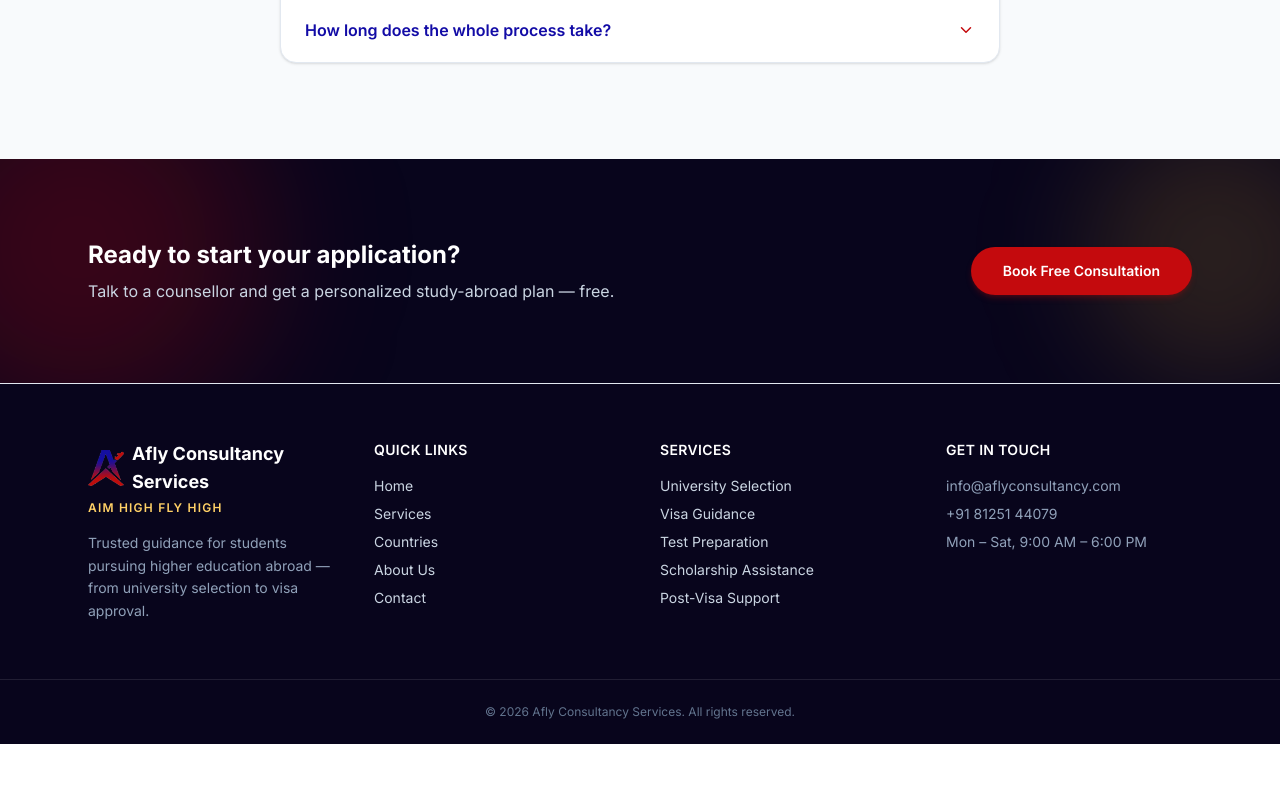
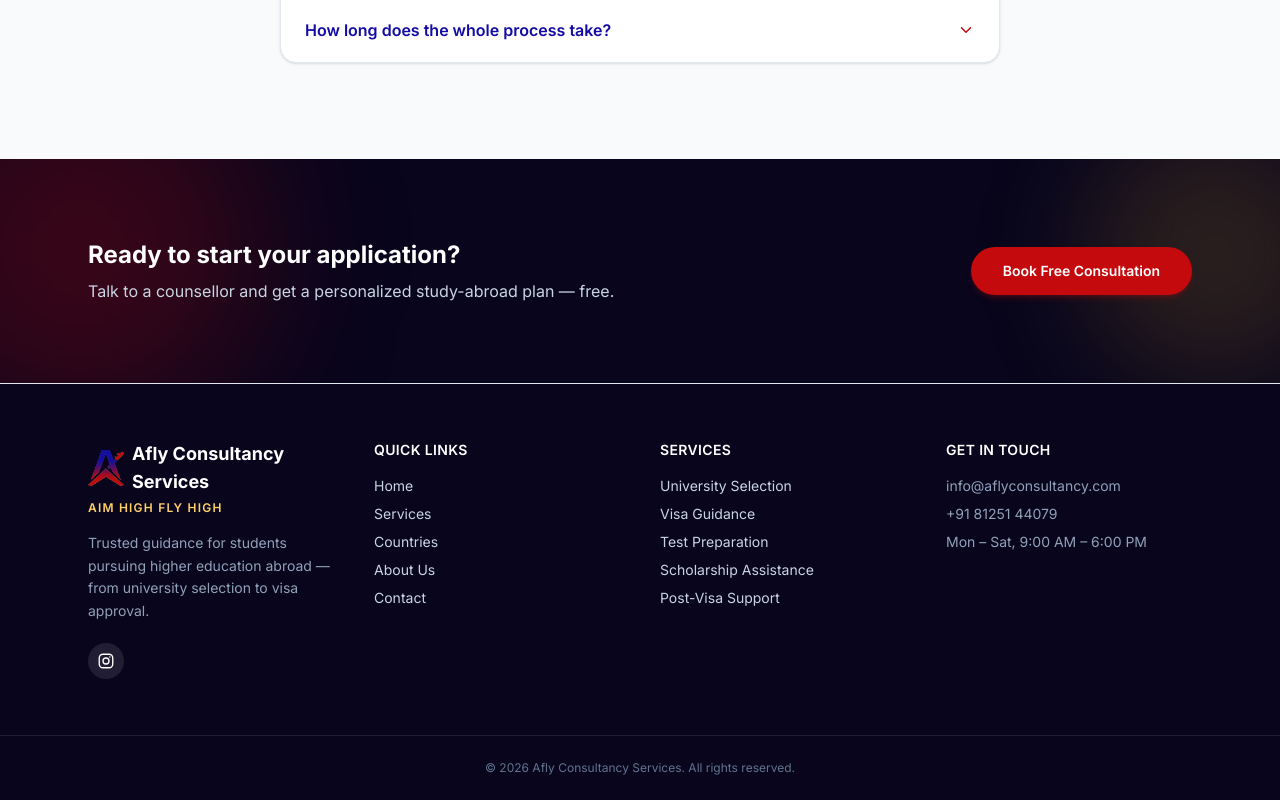
Before and after one commit to rahul197596/aflyconsultancy, a Next.js app: page / in a window 1280 px wide. Shown: the part 4628-5428 px from the top of the page. Before the commit the page ends 5372 px from the top, so only its background shows below. Built offline with nearby package versions, Linux system fonts and the light colour scheme.

Commit message:
Add Instagram link to footer

```diff
--- a/src/components/Footer.tsx
+++ b/src/components/Footer.tsx
@@ -16,6 +16,19 @@ export default function Footer() {
             Trusted guidance for students pursuing higher education abroad —
             from university selection to visa approval.
           </p>
+          <a
+            href="https://www.instagram.com/aflyconsultancy/"
+            target="_blank"
+            rel="noopener noreferrer"
+            aria-label="Afly Consultancy Services on Instagram"
+            className="mt-5 flex h-9 w-9 items-center justify-center rounded-full bg-white/10 text-white transition-colors hover:bg-gold hover:text-ink"
+          >
+            <svg width="18" height="18" viewBox="0 0 24 24" fill="none" stroke="currentColor" strokeWidth="1.8">
+              <rect x="3" y="3" width="18" height="18" rx="5" />
+              <circle cx="12" cy="12" r="4" />
+              <circle cx="17.2" cy="6.8" r="1" fill="currentColor" stroke="none" />
+            </svg>
+          </a>
         </div>
 
         <div>
```
